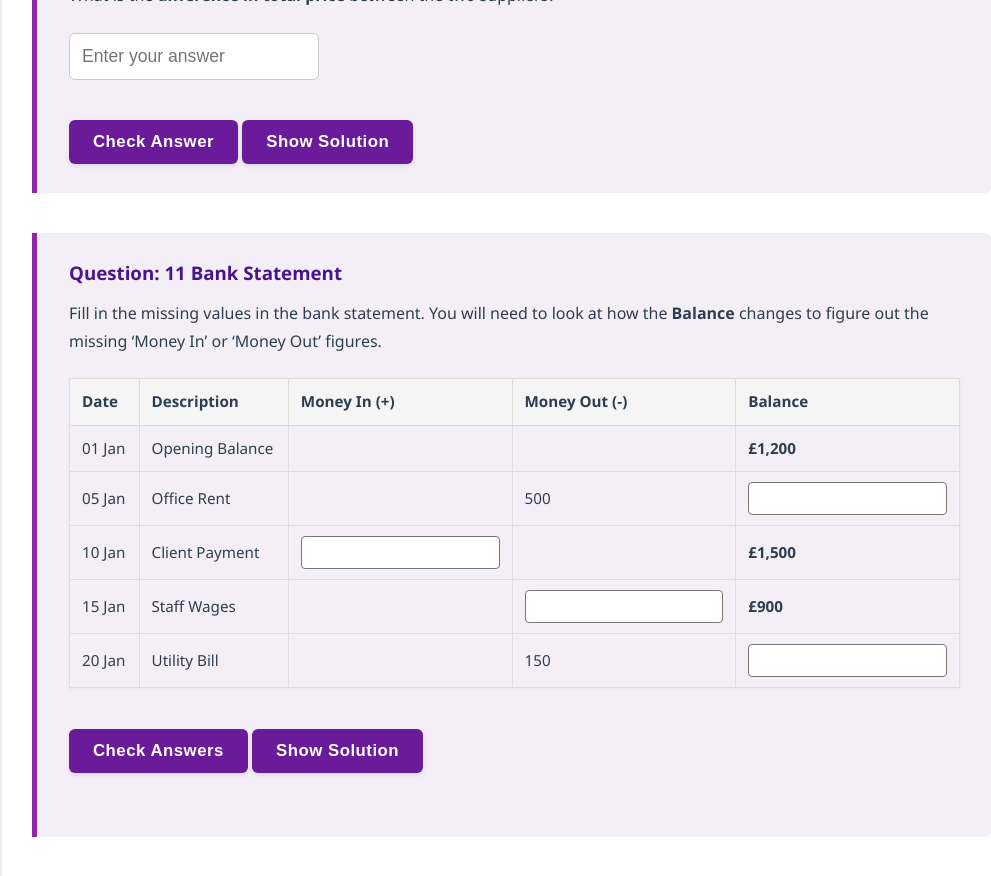
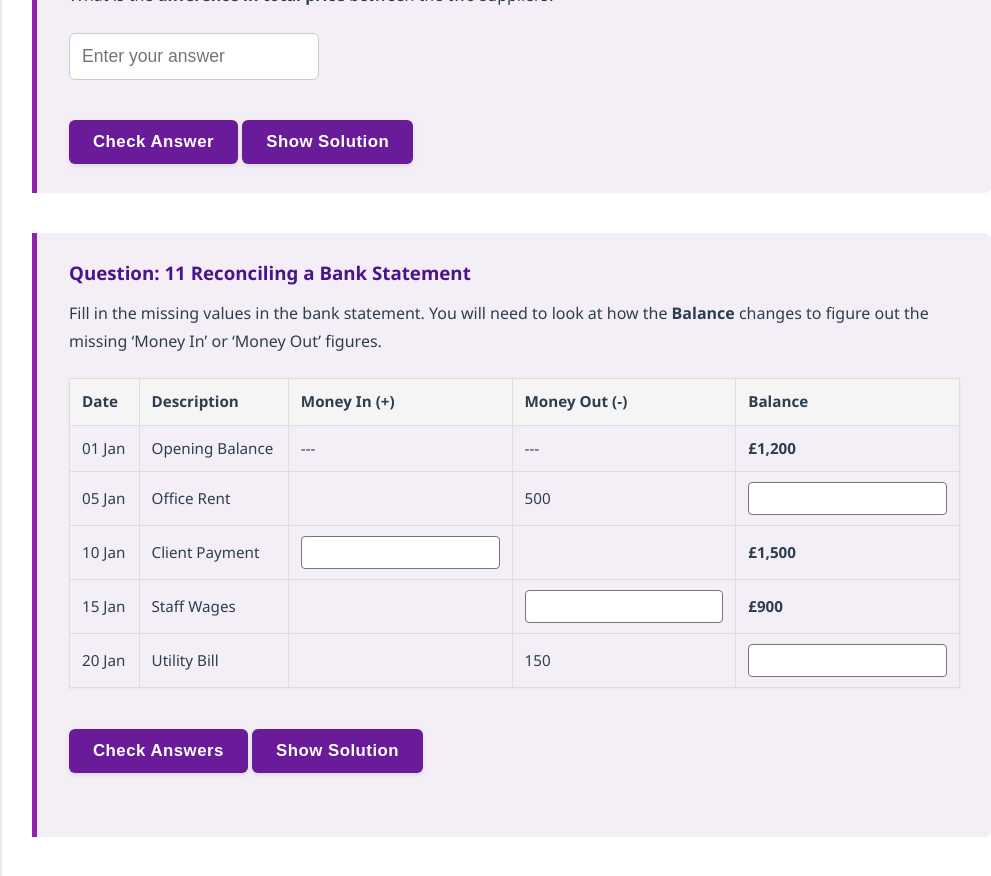
Before and after one commit to probe973/nbs-4104b, a Jekyll site: the page built from numeracy/05-problems.md, in a window 1280 px wide and 900 px high, scrolled down 5059 px. Shown: the top 876 px of the window, without its empty margins (128-1119 px from the left). Built offline with Jekyll 4.4.1, drawn with Linux system fonts in a browser that asks for light colours.

Commit message:
Update 05-problems.md

```diff
--- a/numeracy/05-problems.md
+++ b/numeracy/05-problems.md
@@ -94,10 +94,10 @@
 <table class="table table-bordered">
   <thead>
     <tr>
-      <th>Item</th>
-      <th>Quantity</th>
-      <th>Unit Cost (£)</th>
-      <th>Total Cost (£)</th>
+      <th scope="col">Item</th>
+      <th scope="col">Quantity</th>
+      <th scope="col">Unit Cost (£)</th>
+      <th scope="col">Total Cost (£)</th>
     </tr>
   </thead>
   <tbody>
@@ -105,25 +105,29 @@
       <td>Hard Drives</td>
       <td>10</td>
       <td>45.50</td>
-      <td><input type="number" step="any"></td>
+      <!-- ACCESSIBILITY: Label added -->
+      <td><input type="number" step="any" aria-label="Total Cost for Hard Drives"></td>
     </tr>
     <tr>
       <td>Monitors</td>
       <td>5</td>
       <td>120.00</td>
-      <td><input type="number" step="any"></td>
+      <!-- ACCESSIBILITY: Label added -->
+      <td><input type="number" step="any" aria-label="Total Cost for Monitors"></td>
     </tr>
     <tr>
       <td>Keyboards</td>
       <td>20</td>
       <td>15.25</td>
-      <td><input type="number" step="any"></td>
+      <!-- ACCESSIBILITY: Label added -->
+      <td><input type="number" step="any" aria-label="Total Cost for Keyboards"></td>
     </tr>
     <tr>
       <td><strong>GRAND TOTAL</strong></td>
       <td></td>
       <td></td>
-      <td><input type="number" step="any"></td>
+      <!-- ACCESSIBILITY: Label added -->
+      <td><input type="number" step="any" aria-label="Grand Total Cost"></td>
     </tr>
   </tbody>
 </table>
@@ -202,19 +206,19 @@
 <table class="table table-bordered">
   <thead>
     <tr>
-      <th>Date</th>
-      <th>Description</th>
-      <th>Money In (+)</th>
-      <th>Money Out (-)</th>
-      <th>Balance</th>
+      <th scope="col">Date</th>
+      <th scope="col">Description</th>
+      <th scope="col">Money In (+)</th>
+      <th scope="col">Money Out (-)</th>
+      <th scope="col">Balance</th>
     </tr>
   </thead>
   <tbody>
     <tr>
       <td>01 Jan</td>
       <td>Opening Balance</td>
-      <td></td>
-      <td></td>
+      <td>---</td>
+      <td>---</td>
       <td><strong>£1,200</strong></td>
     </tr>
     <tr>
@@ -222,12 +226,14 @@
       <td>Office Rent</td>
       <td></td>
       <td>500</td>
-      <td><input type="number" step="any"></td>
+      <!-- ACCESSIBILITY: Label added -->
+      <td><input type="number" step="any" aria-label="Balance after Office Rent"></td>
     </tr>
     <tr>
       <td>10 Jan</td>
       <td>Client Payment</td>
-      <td><input type="number" step="any"></td>
+      <!-- ACCESSIBILITY: Label added -->
+      <td><input type="number" step="any" aria-label="Money In from Client Payment"></td>
       <td></td>
       <td><strong>£1,500</strong></td>
     </tr>
@@ -235,7 +241,8 @@
       <td>15 Jan</td>
       <td>Staff Wages</td>
       <td></td>
-      <td><input type="number" step="any"></td>
+      <!-- ACCESSIBILITY: Label added -->
+      <td><input type="number" step="any" aria-label="Money Out for Staff Wages"></td>
       <td><strong>£900</strong></td>
     </tr>
     <tr>
@@ -243,7 +250,8 @@
       <td>Utility Bill</td>
       <td></td>
       <td>150</td>
-      <td><input type="number" step="any"></td>
+      <!-- ACCESSIBILITY: Label added -->
+      <td><input type="number" step="any" aria-label="Balance after Utility Bill"></td>
     </tr>
   </tbody>
 </table>
@@ -251,7 +259,7 @@
 
 {% include table_fill.html
    id="bus_prob_statement"
-   title="11 Bank Statement"
+   title="11 Reconciling a Bank Statement"
    question_text="Fill in the missing values in the bank statement. You will need to look at how the <strong>Balance</strong> changes to figure out the missing 'Money In' or 'Money Out' figures."
    table_content=bank_table
    answers="700 || 800 || 600 || 750"
```
